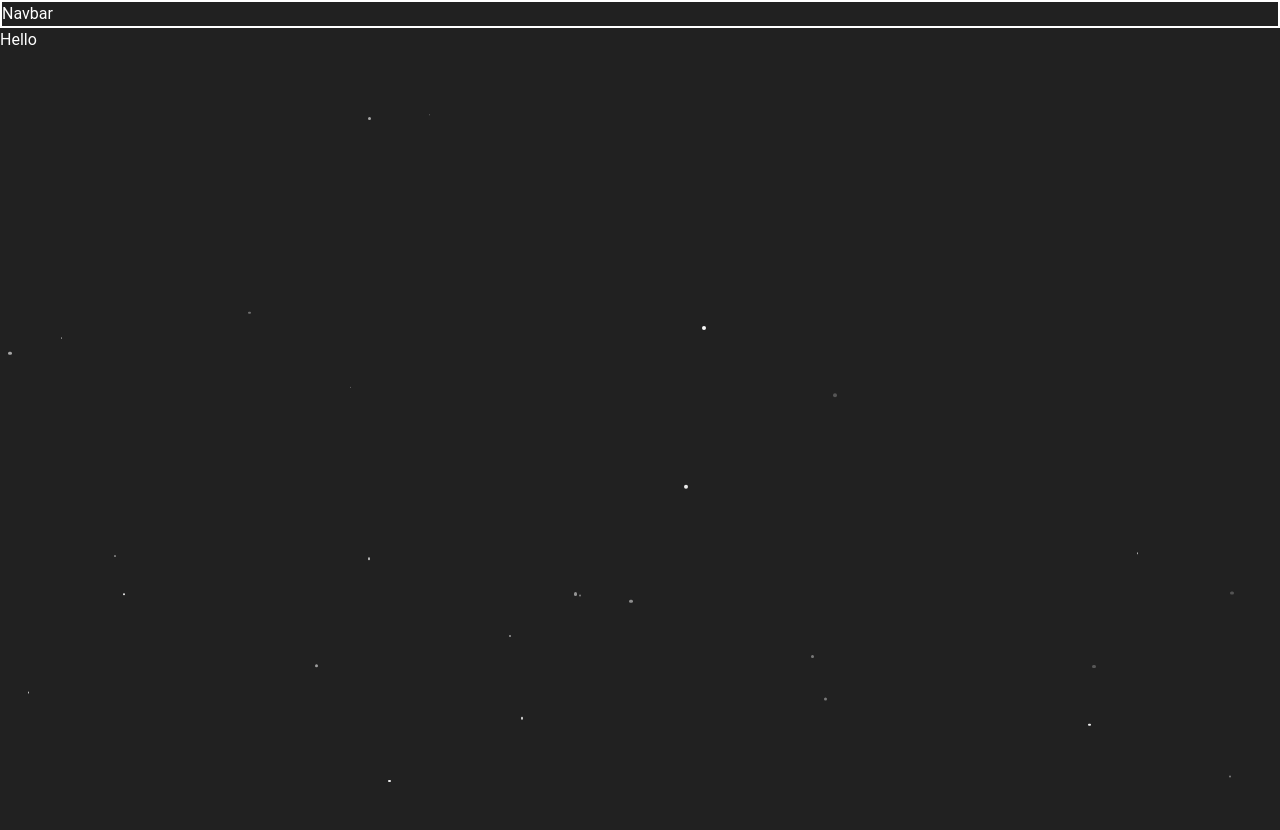
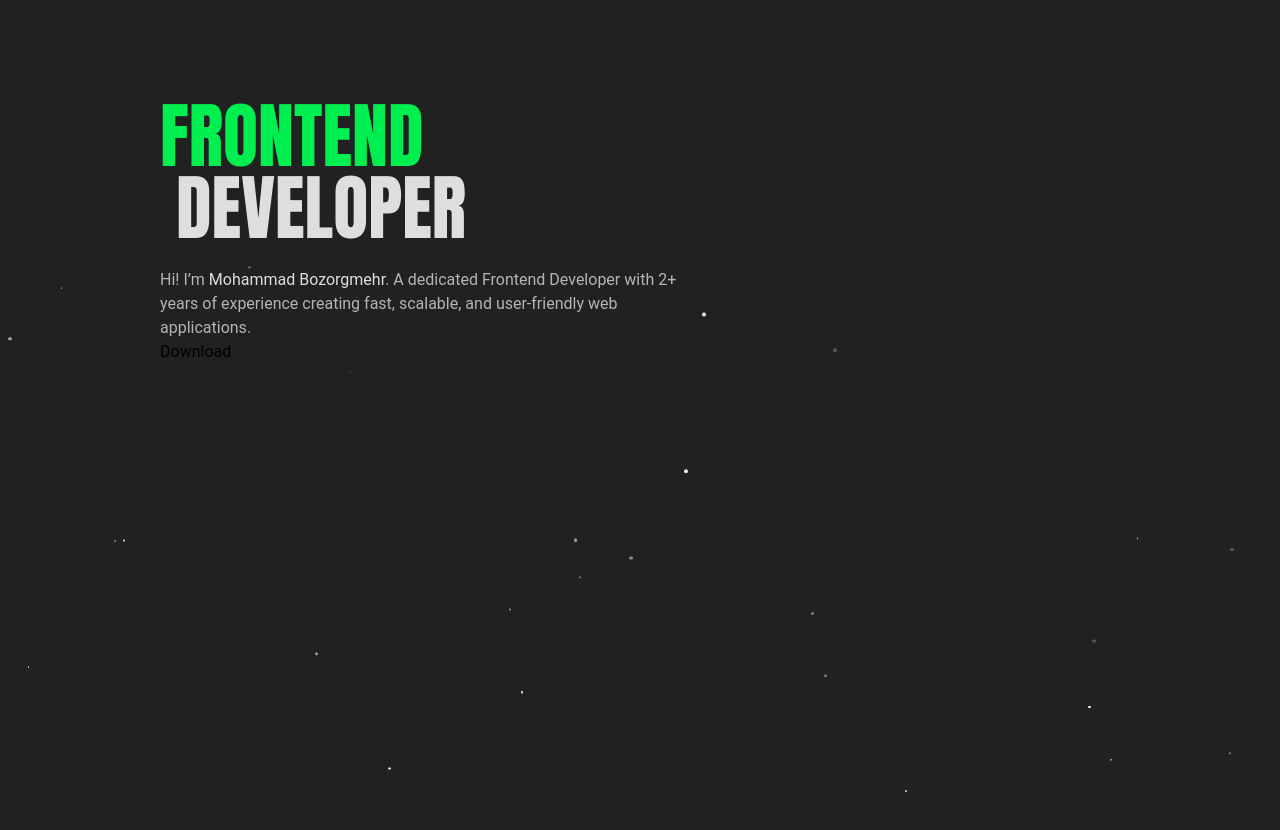
Before and after one commit to mmdbzr/portfolio-app, a Next.js app: page / in a window 1280 px wide. Shown: the top 830 px of the page. After the commit the page ends 800 px from the top, so only its background shows below. Built offline with nearby package versions, Linux system fonts and the light colour scheme.

Commit message:
fix splash screen bug

```diff
--- /dev/null
+++ b/src/app/ClientLayout.tsx
@@ -0,0 +1,32 @@
+"use client";
+import { useState } from "react";
+import type React from "react";
+
+import Shell from "@/components/shared/Shell";
+import SplashScreen from "../components/shared/SplashScreen";
+
+export default function ClientLayout({
+  children,
+}: Readonly<{
+  children: React.ReactNode;
+}>) {
+  const [showSplash, setShowSplash] = useState(true);
+
+  const handleSplashComplete = () => {
+    setShowSplash(false);
+  };
+
+  return (
+    <>
+      {showSplash && (
+        <SplashScreen
+          className="fixed inset-0 z-50"
+          onComplete={handleSplashComplete}
+        />
+      )}
+      <Shell className={`w-full ${showSplash ? "pointer-events-none" : ""}`}>
+        {children}
+      </Shell>
+    </>
+  );
+}
--- a/src/app/globals.css
+++ b/src/app/globals.css
@@ -1,8 +1,12 @@
+@import url("https://fonts.googleapis.com/css2?family=Anton&display=swap");
 @import "tailwindcss";
-/* @import url("https://fonts.googleapis.com/css2?family=Roboto:wght@400;700&display=swap"); */
 
 @theme {
   --background: #212121;
+  --color-primary: #00ef50;
+  --color-secondary: #dedede;
+  --color-gray-700: #b5b5b5;
+  --font-Anton: "Anton", sans-serif;
 }
 
 @theme inline {
--- a/src/app/layout.tsx
+++ b/src/app/layout.tsx
@@ -1,8 +1,7 @@
-"use client";
-import { useState, useEffect } from "react";
+import type React from "react";
 import "./globals.css";
-import Shell from "@/components/shared/Shell";
-import SplashScreen from "../components/shared/SplashScreen";
+
+import ClientLayout from "./ClientLayout";
 
 export default function RootLayout({
   children,
@@ -12,8 +11,7 @@ export default function RootLayout({
   return (
     <html lang="en">
       <body className="">
-        <SplashScreen className="absolute z-50" />
-        <Shell className="absolute w-full">{children}</Shell>
+        <ClientLayout>{children}</ClientLayout>
       </body>
     </html>
   );
--- a/src/app/page.tsx
+++ b/src/app/page.tsx
@@ -1,9 +1,25 @@
+import DownloadResumeButton from "@/components/DownloadResumeButton";
 import AnimatedText from "../components/shared/AnimatedText";
 
 export default function Home() {
   return (
-    <div>
-      <AnimatedText>Hello</AnimatedText>
+    <div className="">
+      <div>
+        <div className="mt-[100px] px-4 md:px-40">
+          <h1 className="text-6xl md:text-7xl font-Anton">
+            <span className="text-primary">FRONTEND</span>
+            <br />
+            <span className="text-secondary ml-4">DEVELOPER</span>
+          </h1>
+          <h2 className="tetx-lg text-gray-700 mt-6 max-w-[550px]">
+            Hi! I’m <span className="text-secondary">Mohammad Bozorgmehr</span>.
+            A dedicated Frontend Developer with 2+ years of experience creating
+            fast, scalable, and user-friendly web applications.
+          </h2>
+          <DownloadResumeButton />
+        </div>
+        <div></div>
+      </div>
     </div>
   );
 }
--- /dev/null
+++ b/src/components/DownloadResumeButton.tsx
@@ -0,0 +1,23 @@
+"use client";
+import React from "react";
+
+export interface ButtonProps {
+  className?: string;
+}
+
+const DownloadResumeButton: React.FC<ButtonProps> = ({ className }) => {
+  return (
+    <a
+      className={` cursor-pointer ${className}`}
+      href="/resume.pdf"
+      download
+      onClick={() => {
+        console.log("jklahsdf");
+      }}
+    >
+      Download{" "}
+    </a>
+  );
+};
+
+export default DownloadResumeButton;
--- /dev/null
+++ b/src/components/shared/ScrollTracker.tsx
@@ -0,0 +1,39 @@
+// components/ScrollTracker.js
+"use client";
+import { useEffect, useState } from "react";
+import { motion, useSpring } from "framer-motion";
+
+export default function ScrollTracker() {
+  const [scrollPercent, setScrollPercent] = useState(0);
+
+  // Smooth animation for the scroll value
+  const smoothScroll = useSpring(scrollPercent, {
+    stiffness: 120,
+    damping: 20,
+    mass: 0.5,
+  });
+
+  useEffect(() => {
+    const handleScroll = () => {
+      const scrollTop = window.scrollY;
+      const docHeight =
+        document.documentElement.scrollHeight - window.innerHeight;
+      const scrolled = (scrollTop / docHeight) * 100;
+      setScrollPercent(scrolled);
+    };
+
+    window.addEventListener("scroll", handleScroll);
+    return () => window.removeEventListener("scroll", handleScroll);
+  }, []);
+
+  return (
+    <div className="fixed top-1/2 right-[2%] -translate-y-1/2 w-1.5 h-[100px] rounded-full bg-gray-800 overflow-hidden">
+      <motion.div
+        className="w-full bg-green-400 rounded-full"
+        style={{
+          translateY: smoothScroll.to((v) => `-${100 - v}%`),
+        }}
+      />
+    </div>
+  );
+}
--- a/src/components/shared/Shell.tsx
+++ b/src/components/shared/Shell.tsx
@@ -2,6 +2,7 @@
 
 import Navbar from "@/components/shared/NavBar";
 import StarfieldFramer from "../Starfield-animation";
+import ScrollTracker from "./ScrollTracker";
 
 export interface ShellProps {
   children: React.ReactNode;
@@ -11,8 +12,8 @@ export interface ShellProps {
 const Shell: React.FC<ShellProps> = ({ children, className }) => {
   return (
     <main className={className}>
-      <Navbar />
       <StarfieldFramer />
+      {/* <ScrollTracker /> */}
       {children}
     </main>
   );
--- a/src/components/shared/SplashScreen.tsx
+++ b/src/components/shared/SplashScreen.tsx
@@ -4,9 +4,13 @@ import { useAnimate } from "framer-motion";
 
 export interface SplashScreenProps {
   className?: string;
+  onComplete?: () => void;
 }
 
-const SplashScreen: React.FC<SplashScreenProps> = ({ className }) => {
+const SplashScreen: React.FC<SplashScreenProps> = ({
+  className,
+  onComplete,
+}) => {
   const [textScope, animateText] = useAnimate();
   const [spanScope, animateSpans] = useAnimate();
   const firstName = "MOHAMMAD";
@@ -49,6 +53,9 @@ const SplashScreen: React.FC<SplashScreenProps> = ({ className }) => {
           }
         );
       }
+      setTimeout(() => {
+        onComplete?.();
+      }, 2000);
     };
 
     SplashAnimation();
@@ -60,7 +67,7 @@ const SplashScreen: React.FC<SplashScreenProps> = ({ className }) => {
     >
       {/* Text */}
       <div
-        className="absolute top-[50%] flex text-7xl font-bold text-white"
+        className="absolute top-[50%] flex text-5xl md:text-[100px] font-bold text-white"
         ref={textScope}
       >
         {firstName.split("").map((char, index) => (
```
Also changed, not shown: src/components/j.tsx (deleted), 1 other file (tests, documents, lock files or other folders).
